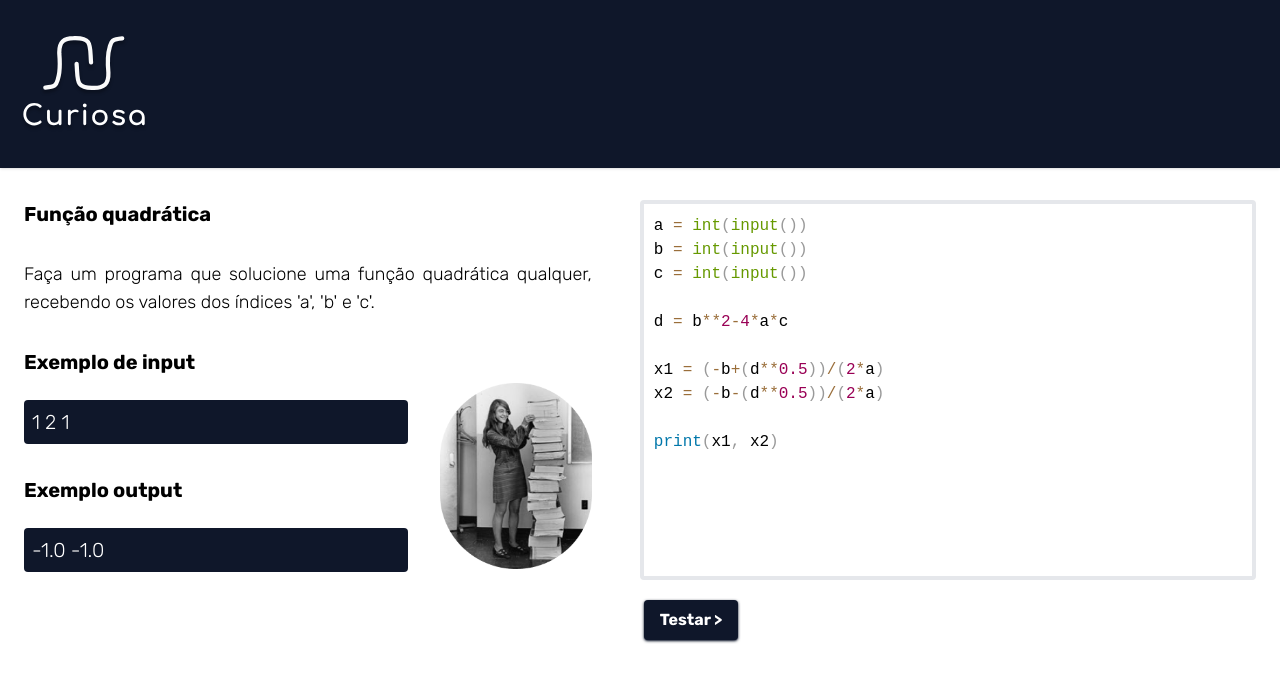
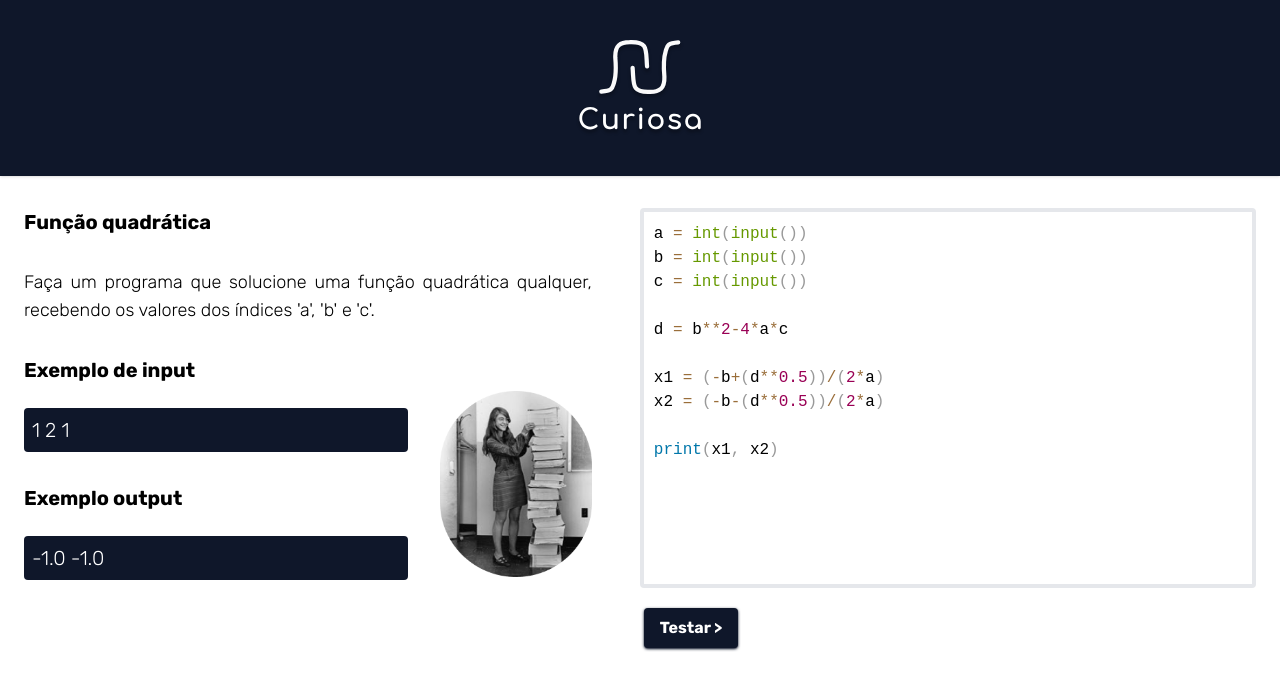
Before and after one commit to marcelo-schreiber/curiosa-website, a Next.js app: page / in a window 1280 px wide. Shown: the top 690 px of the page. Built offline with nearby package versions, Linux system fonts and the light colour scheme.

Commit message:
fix: logo in center

```diff
--- a/components/header.tsx
+++ b/components/header.tsx
@@ -4,7 +4,7 @@ import Image from "next/image";
 const Header: React.FC = () => {
   return (
     <header className="w-full bg-slate-900 shadow">
-      <div className="flex items-center p-5">
+      <div className="flex items-center justify-center py-6">
         <Image src="/Logo.svg" alt="curiosa logo" width={128} height={128} />
       </div>
     </header>
```
